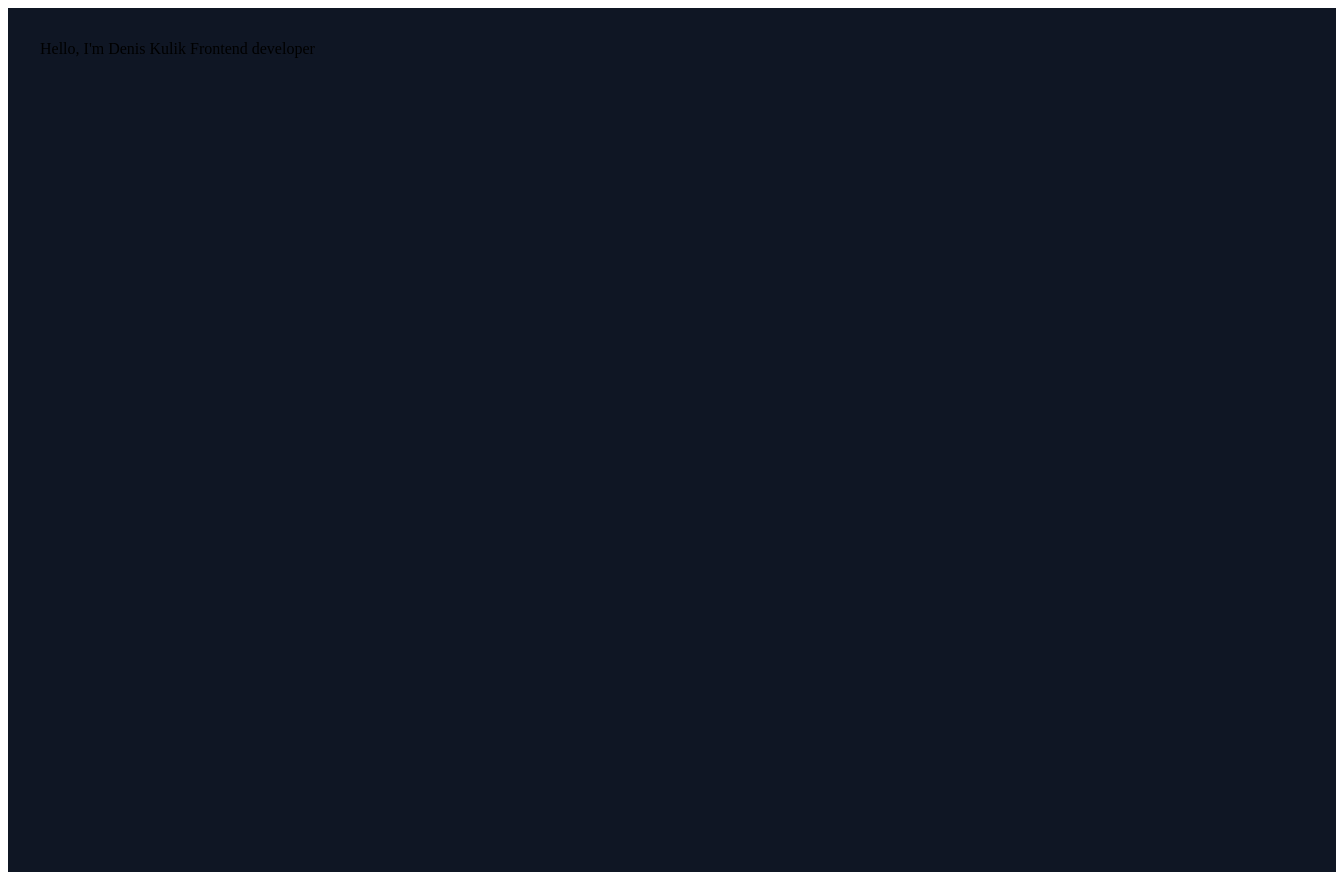
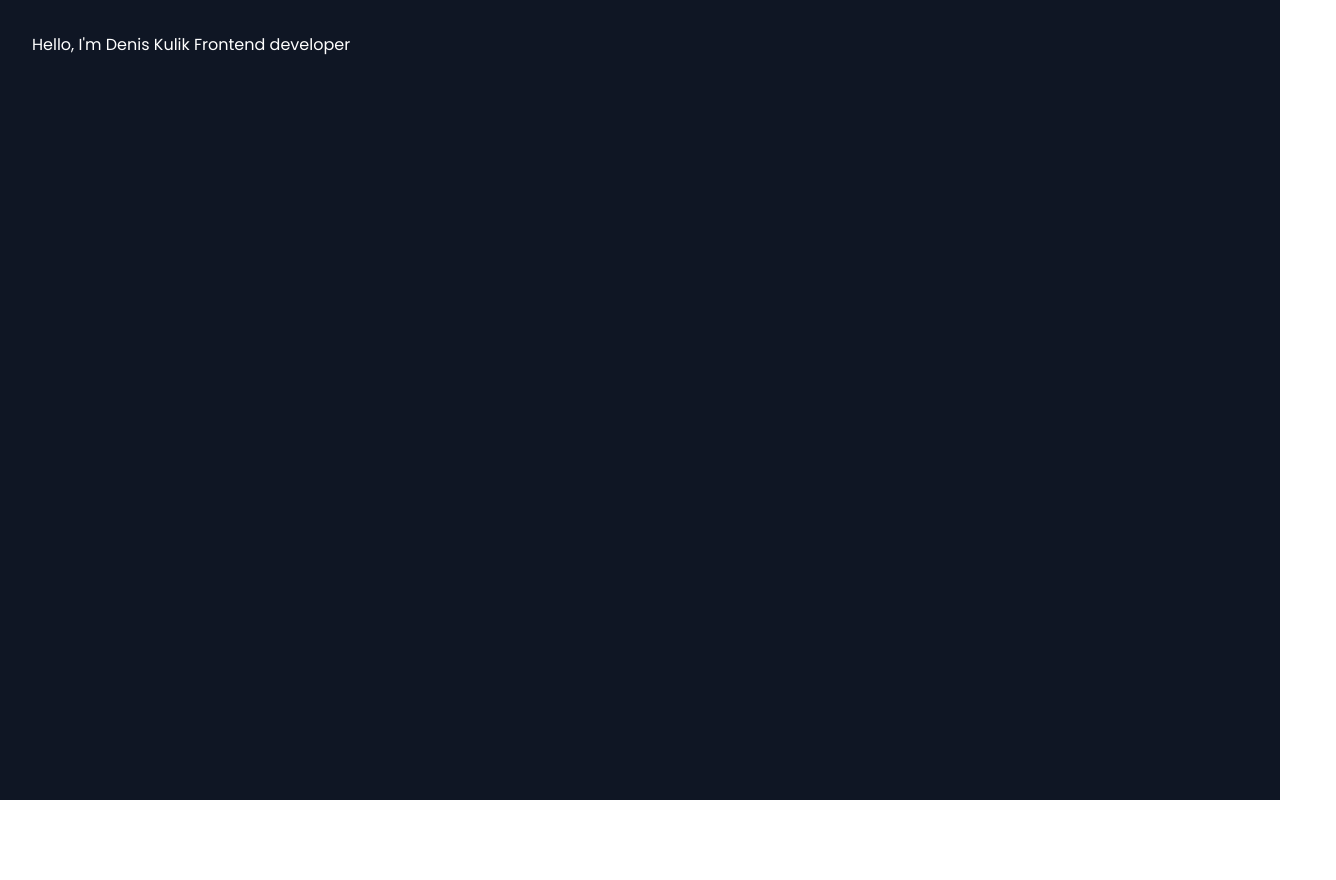
Before and after one commit to DenisKulik/frontend-developer-portfolio, a React (Vite) app: page / in a window 1280 px wide. Shown: the whole page, 1336 px wide, since content can reach past the window. After the commit the page ends 800 px from the top, so only its background shows below. Built offline with nearby package versions, Linux system fonts and the light colour scheme.

Commit message:
add Global styles

```diff
--- a/src/App.tsx
+++ b/src/App.tsx
@@ -13,6 +13,7 @@ const AppWrapper = styled.div`
   width: 100%;
   min-height: 100vh;
   padding: 2rem;
+  color: white;
   background-color: #0F1624;
 `;
 
--- a/src/main.tsx
+++ b/src/main.tsx
@@ -1,6 +1,19 @@
 import ReactDOM from 'react-dom/client';
 import App from './App.tsx';
+import { createGlobalStyle } from 'styled-components';
+
+export const Global = createGlobalStyle`
+  * {
+    margin: 0;
+    padding: 0;
+    font-family: Poppins, sans-serif;
+    box-sizing: border-box;
+  }
+`;
 
 ReactDOM.createRoot(document.getElementById('root') as HTMLElement).render(
-    <App />
+    <>
+        <Global />
+        <App />
+    </>
 );
```
